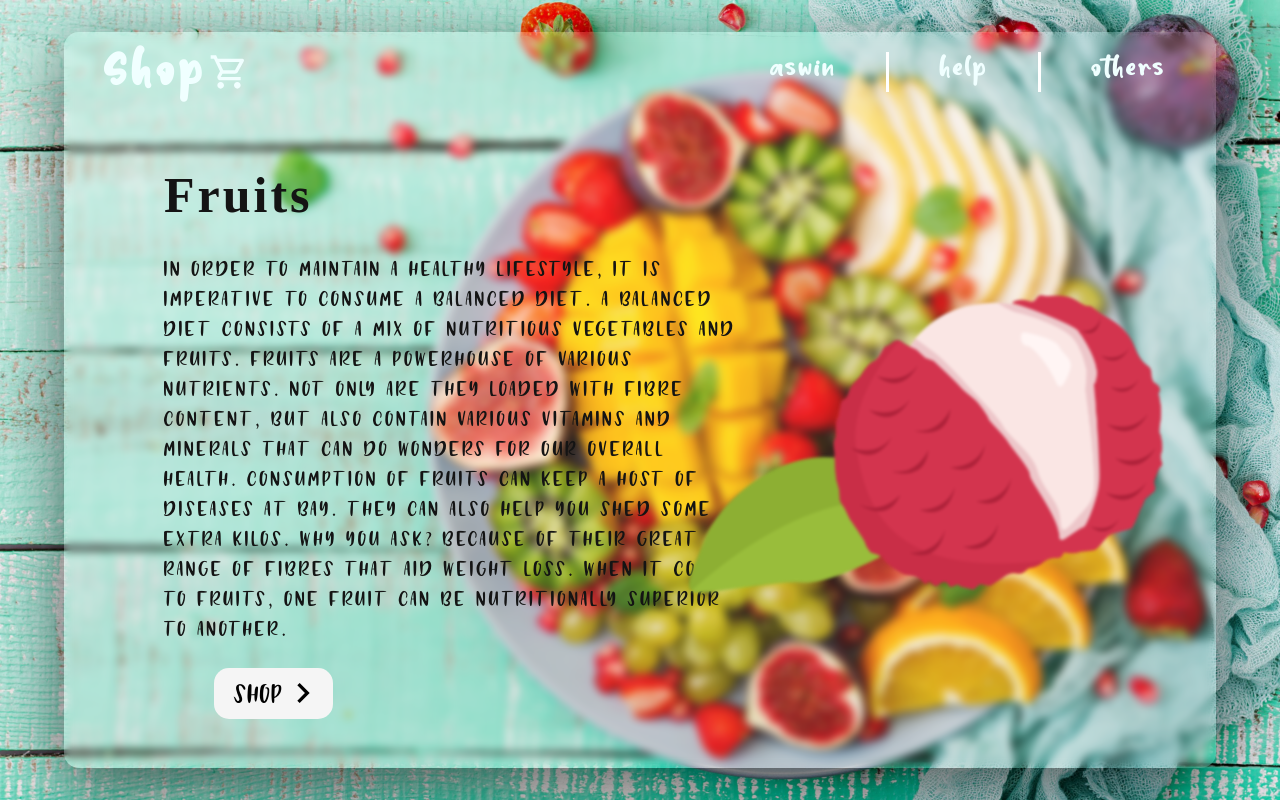
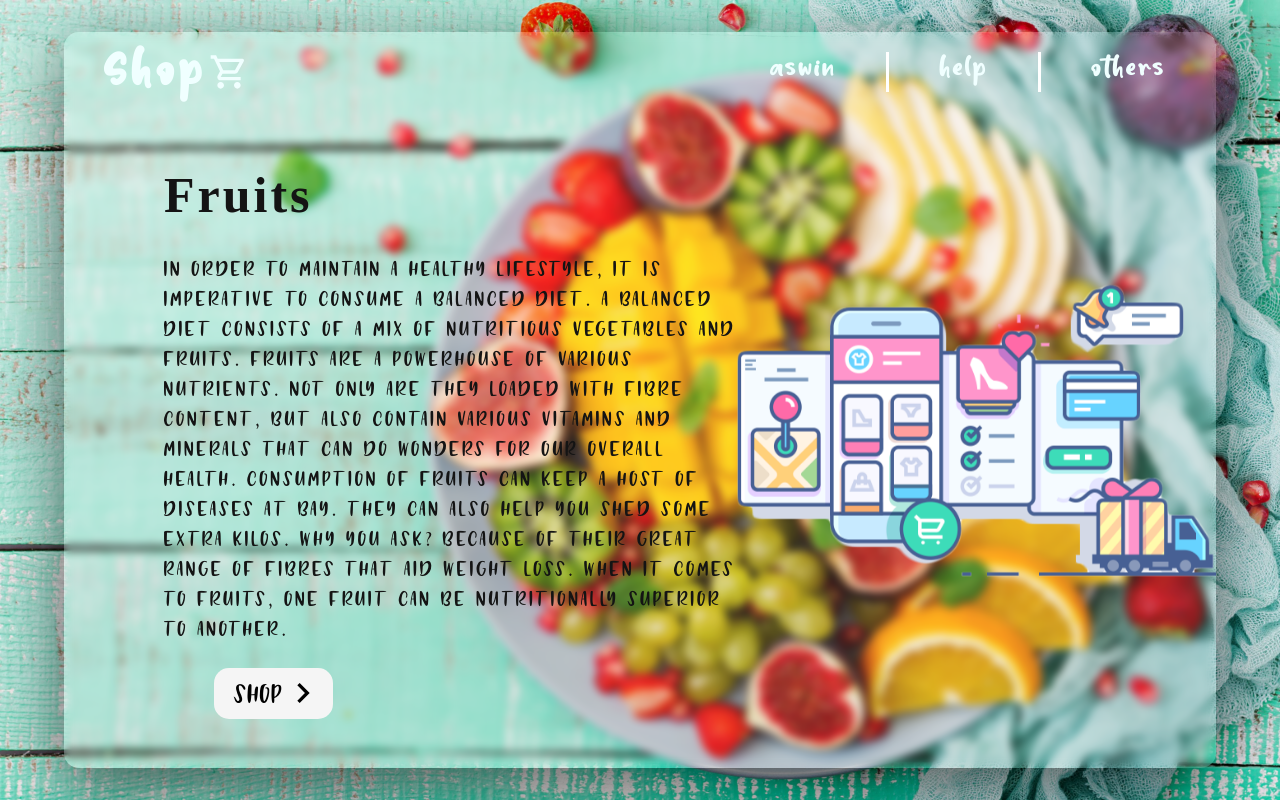
Before and after one commit to AswinKaruppiah/glass-morphism, a React (Create React App) app: page / in a window 1280 px wide. Built offline with nearby package versions, Linux system fonts and the light colour scheme; a web font is replaced by a local one.

Commit message:
Initial commit

```diff
--- a/src/Content.css
+++ b/src/Content.css
@@ -56,7 +56,7 @@ a:hover {
   width: 50%;
   color: aliceblue;
   position: absolute;
-  right: 0px;
+  right: -50px;
   top: 0;
 }
 .imgitem {
@@ -64,5 +64,5 @@ a:hover {
   width: 100%;
   z-index: 10;
   object-fit: contain;
-  filter: blur(1.5px);
+  filter: blur(0.5px);
 }
--- a/src/Content.js
+++ b/src/Content.js
@@ -1,7 +1,7 @@
 import React, { useEffect } from "react";
 import "./Content.css";
 import ChevronRightOutlinedIcon from "@mui/icons-material/ChevronRightOutlined";
-import Fruitimg from "./—Pngtree—lychee fruit cartoon lychee red_3814195.png";
+import Fruitimg from "./kisspng-online-shopping-mobile-shop-5b50b17cd0dfc6.2778564915320149728556.png";
 import AOS from "aos";
 import "aos/dist/aos.css";
 import { SmoothProvider } from "react-smooth-scrolling";
```
Also changed, not shown: src/kisspng-online-shopping-mobile-shop-5b50b17cd0dfc6.2778564915320149728556.png (added).
